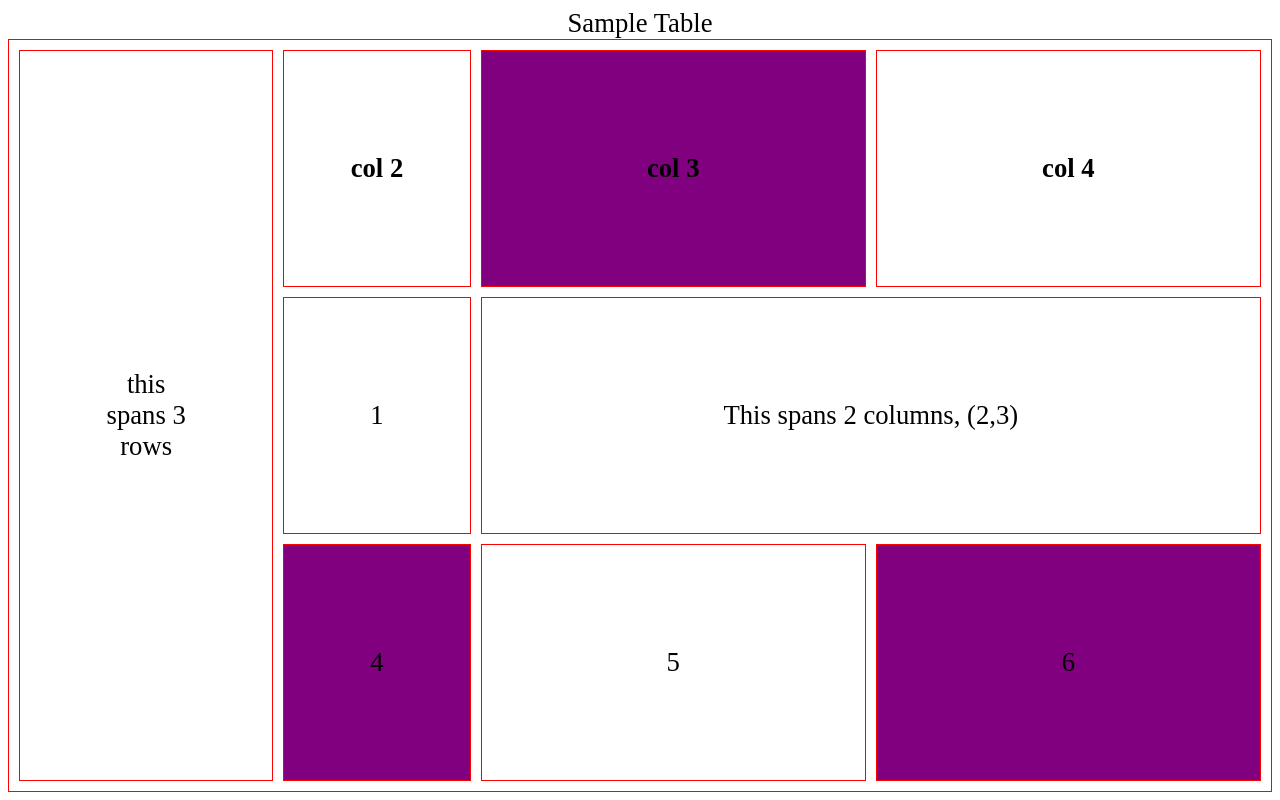
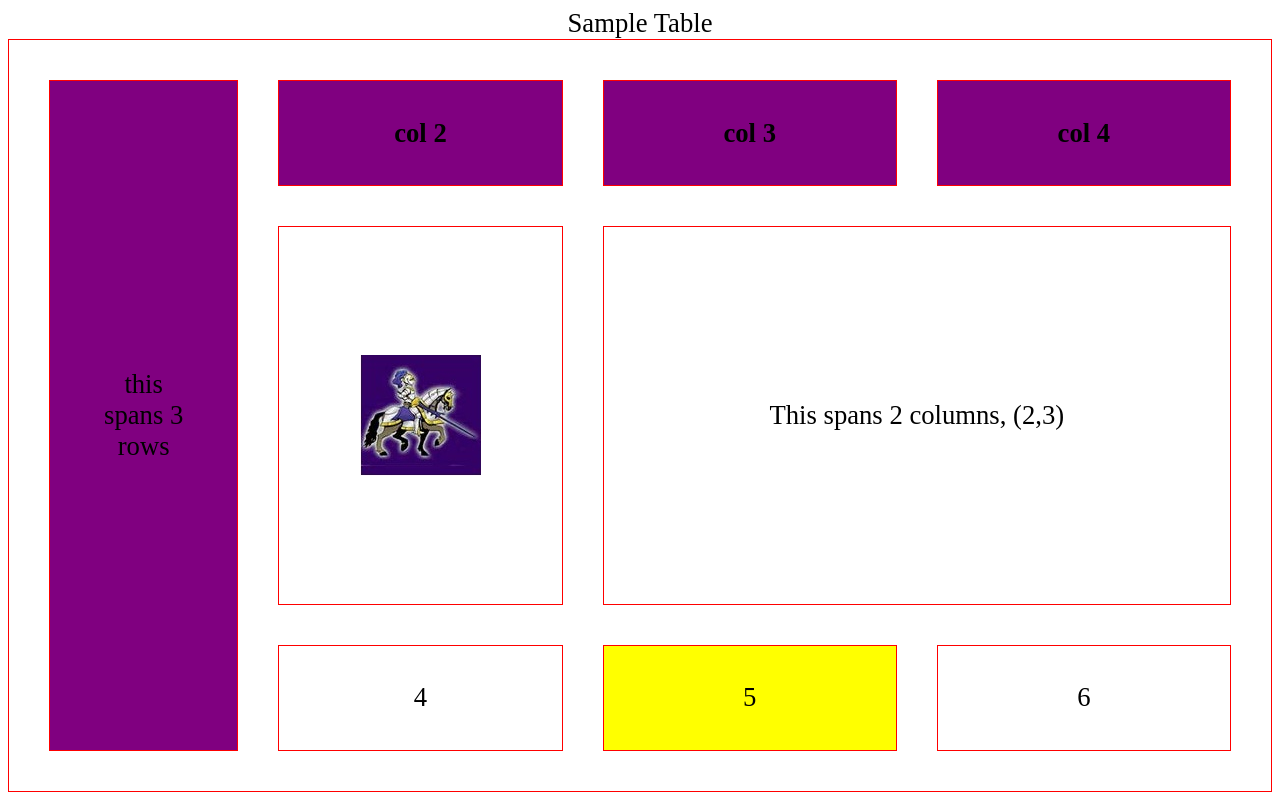
Before and after one commit to chsrobotc/WPC_ALEX_JONES, a plain HTML site: page Tables/basictable1.html in a window 1280 px wide. Drawn offline with Linux system fonts and the light colour scheme.

Commit message:
Working on the second table project

```diff
--- a/Tables/basictable1.html
+++ b/Tables/basictable1.html
@@ -10,26 +10,28 @@ font-size: 20pt;
 <title>Basic Table</title>
 </head>
 <body>
-<table border="1" bordercolor="#FF0000" cellspacing="10pt" cellpadding="10px" width="100%" height="96%">
+<table border="1" bordercolor="#FF0000"
+	cellspacing="40pt"
+	width="100%" height="96%">
 <caption> Sample Table </caption>
-<tr>
+<tr style="background-color: purple;">
 <td rowspan="3">this<br>
 spans 3<br>
 rows</td>
 <th>col 2</th>
-<th style="background-color: purple;">col 3</th>
+<th>col 3</th>
 <th>col 4</th>
 </tr>
 
 <tr>
-	<td>1</td>
+	<td><img src="knight.jpg"></td>
 	<td colspan="2">This spans 2 columns, (2,3)</td>
 </tr>
 
 <tr>
-	<td style="background-color: purple;">4</td>
-	<td>5</td>
-	<td style="background-color: purple;">6</td>
+	<td>4</td>
+	<td style="background-color: yellow;">5</td>
+	<td>6</td>
 </tr>
 </table>
 </body>
```
Also changed, not shown: Tables/tables2.html (added, +31 -0 lines), Tables/knight.jpg (added).
